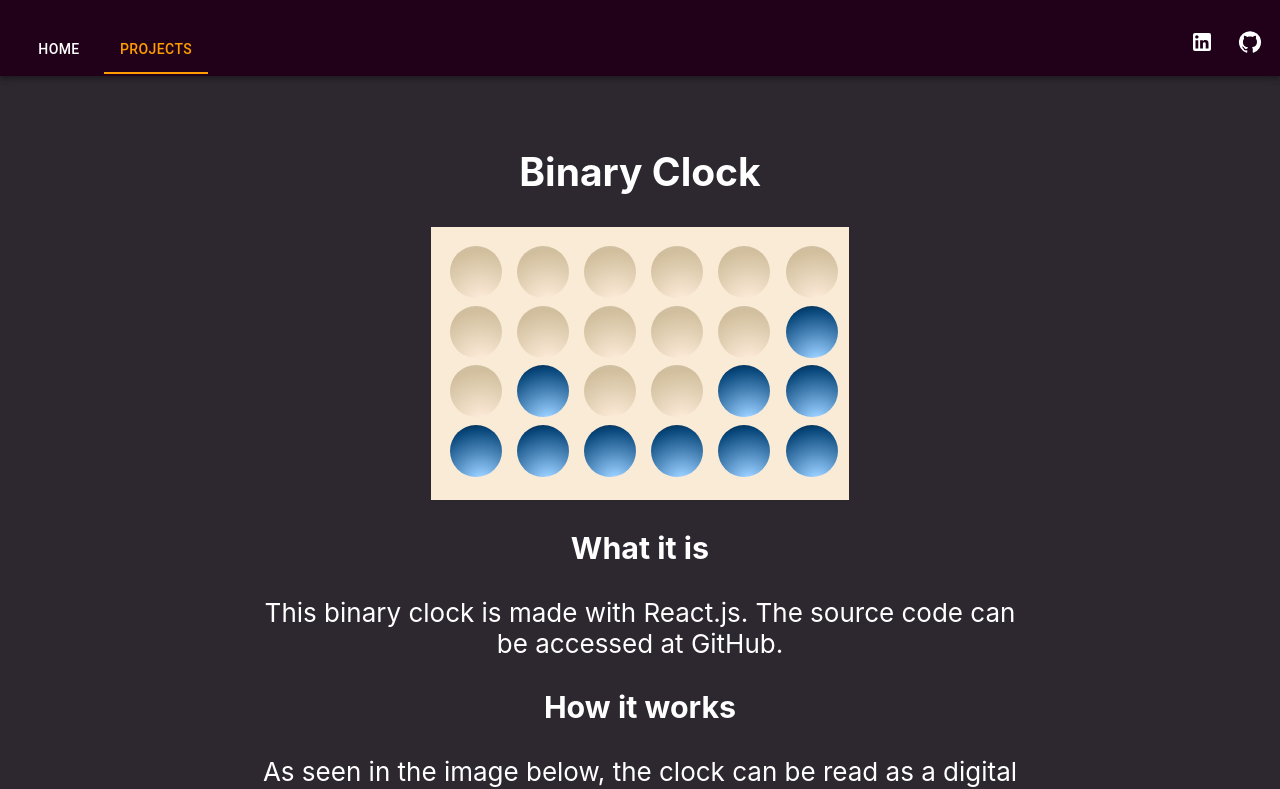
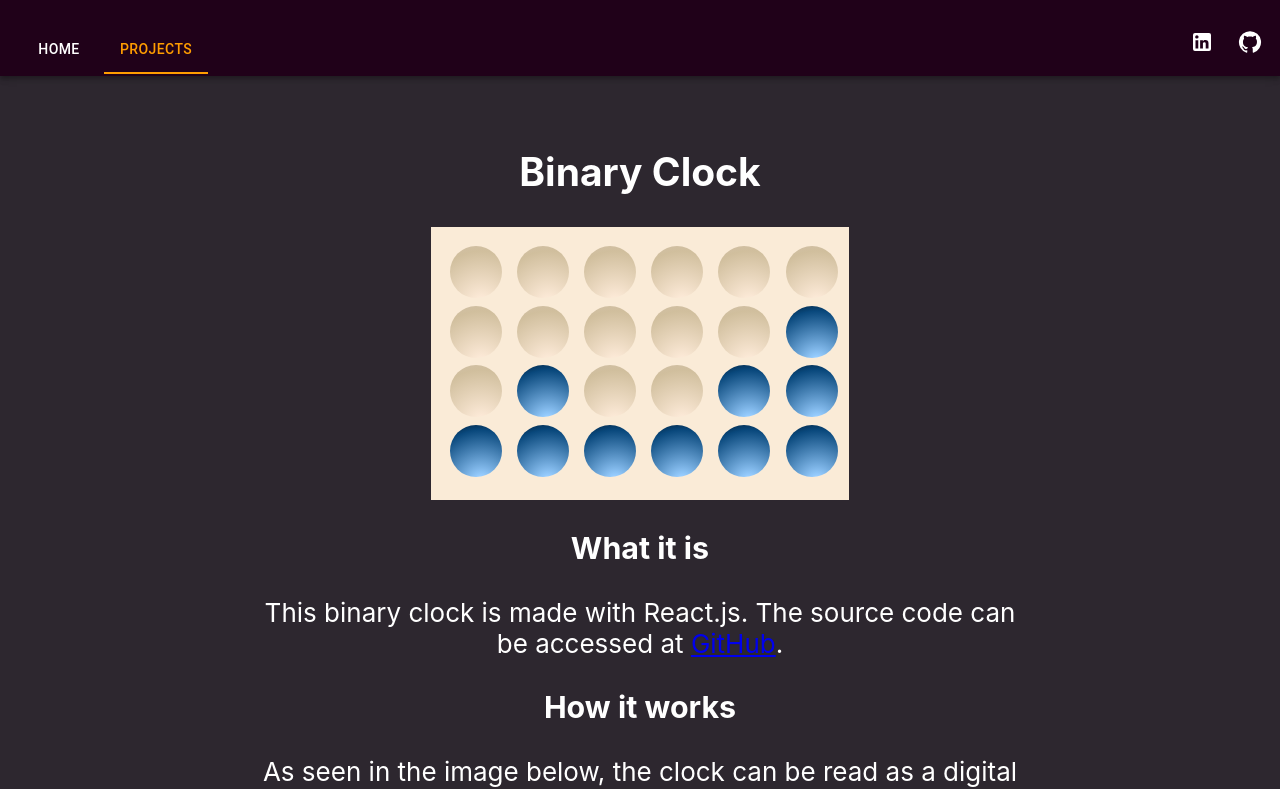
Before and after one commit to Elicice/Portfolio, a React (Create React App) app: page /#/Projects/BinaryClock in a window 1280 px wide. Shown: the top 789 px of the page. Built offline with nearby package versions, Linux system fonts and the light colour scheme.

Commit message:
Added link to GitHub in project

```diff
--- a/src/ProjectBinaryClock.jsx
+++ b/src/ProjectBinaryClock.jsx
@@ -18,7 +18,7 @@ function ProjectBinaryClock(){
                 </h3>
                 <section>
                     This binary clock is made with React.js.
-                    The source code can be accessed at GitHub.
+                    The source code can be accessed at <a href="https://github.com/Elicice/Portfolio/tree/main/src/projects/klokke-app">GitHub</a>.
 
                 </section>
                 <h3>
```
